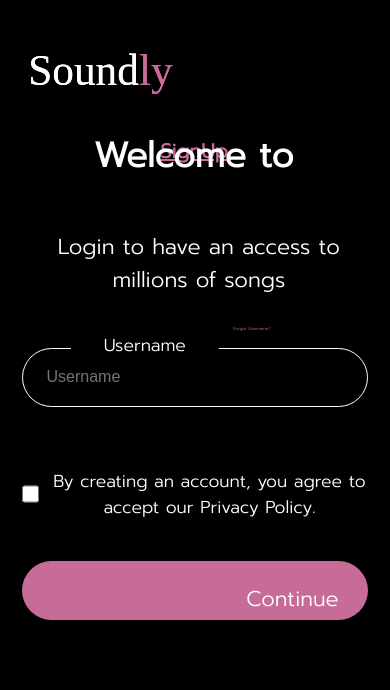
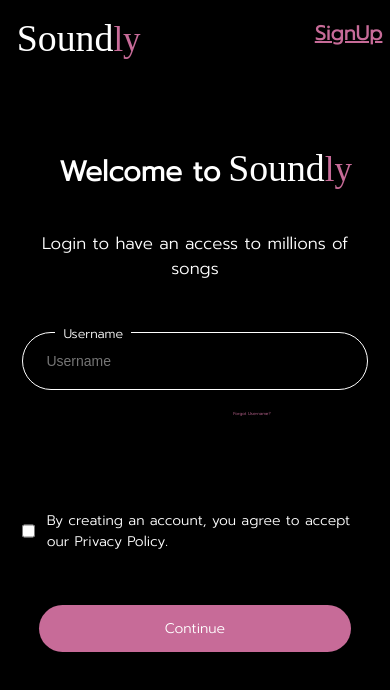
Before and after one commit to Somgupta786/soundly_Major, a React (Vite) app: page /login in a window 390 px wide. Shown: the top 690 px of the page. Built offline with nearby package versions, Linux system fonts and the light colour scheme; a web font is replaced by a local one.

Commit message:
create login and signup responsive

```diff
--- a/src/Components/Authentication/language.css
+++ b/src/Components/Authentication/language.css
@@ -1,10 +1,7 @@
 .languageCard{
     height: 69.3431vh;
     width: 30.46vw;
-    display: flex;
-    flex-direction: column;
-    flex-shrink: 0;
-    border-radius: 20px;
+    border-radius: 1.4vw;
     border: 1px solid #656565;
     background: var(--web-2-prim, #141416);
     /* top: 21.4vh;
@@ -12,7 +9,9 @@
     position: relative;
     top: 10.11vh;
     left: 11.11vw;
-    padding: 30px;
+    padding-left:2.5vw;
+    padding-right: 2.5vw;
+    padding-top: 4.3vh;
 }
 .languageFrame{
 width: 100%;
@@ -28,7 +27,7 @@ align-items: center;
     font-family: 'Prompt', sans-serif;
     font-size: 1.8rem;
     font-style: normal;
-    font-weight: 700;
+    font-weight: 900;
     line-height: 150%;
 
 
@@ -40,7 +39,7 @@ display: flex;
 flex-direction: column;
 align-items: flex-start;
 gap: 1rem;
-margin-top: 19px;
+margin-top: 2.3vh;
 }
 .languageLable{
     width: 100%;
@@ -67,6 +66,7 @@ line-height: 100%;
     height: 4.3vh;
     color: var(--web-tertiary, #C76B98);
     background: none;
+  align-self: flex-end;
 /* web/Para/reg/02 */
 font-family: 'Prompt', sans-serif;
 font-size: 1.4rem;
@@ -74,8 +74,8 @@ font-style: normal;
 font-weight: 400;
 line-height: 100%;
 /* position: relative; */
-margin-left: 78%;
-margin-top: 2.1vh;
+
+margin-top: 3vh;
 user-select: none;
 }
 .skipButton:hover{
--- a/src/Components/Authentication/selectArtist.jsx
+++ b/src/Components/Authentication/selectArtist.jsx
@@ -11,7 +11,7 @@ import { useState } from "react";
 export default function SelectArtist(){
 
 return(
-    <div className="mainContent">
+
     <div className="artistCard">
       <div className="artistFrame">
           <div className="artistText">
@@ -29,8 +29,10 @@ return(
                  <ArtistCard img={img6} name="Honey Singh"/>
               </div>
           </div>
+
       </div>
+      <div className="skipButton" onClick={() => Navigation('/artist')}>Skip</div>
     </div>
-  </div>
+
 );
 }
--- a/src/Components/Authentication/selectLanguage.jsx
+++ b/src/Components/Authentication/selectLanguage.jsx
@@ -21,9 +21,9 @@ export default function SelectLanguage() {
                  <LanguageBox title="Punjabi"/>
                  <LanguageBox title="Haryanvi"/>
             </div>
+            <div className="skipButton" onClick={() => Navigation('/artist')}>Skip</div>
+        </div>
 
-        </div>
-        <div className="skipButton" onClick={() => Navigation('/artist')}>Skip</div>
 
       </div>
     </div>
--- a/src/Components/Authentication/signUpCard.jsx
+++ b/src/Components/Authentication/signUpCard.jsx
@@ -99,7 +99,7 @@ export default function SignUpCard() {
   };
 
   return (
-    <div className="mainContent">
+
       <div className="signUpCard">
         <div className="signUpFrame">
           <form className="signUpFrame" onSubmit={continueHandler}>
@@ -153,6 +153,6 @@ export default function SignUpCard() {
           </form>
         </div>
       </div>
-    </div>
+
   );
 }
--- a/src/index.css
+++ b/src/index.css
@@ -39,7 +39,7 @@ html,body{
 
   display: flex;
    /* gap: 18.83%; */
-   gap: 68.6vw;
+   gap: 80%;
   width: 77.78vw;
   height: 4.8vh;
   margin-top: 2.4vh;
@@ -343,192 +343,8 @@ background: none;
   0% { transform: rotate(0deg); }
   100% { transform: rotate(360deg); }
 }
-@media (max-width:100px){
-  .signUpCard
-  {
-    width: 38vw;
-  }
-  .signUpFrame{
-    width: 30vw;
-  }
-  .welcomeText{
-    font-size: 2.4vw;
-
-  }
-  .loginText,.rememberText{
-font-size: 1.6vw;
-width: 21vw;
-  }
-  .rememberText{
-    height: 60px;
-  }
-  .loginField,.label{
-    width: 24vw;
-  }
-  .emailText{
-    width: 12vw;
-    font-size: 1.3vw;
-  }
-}
- @media (max-width:600px){
-.navItems,.search{
-  display: none;
-}
-.logoHeading{
- width: 28.611vw;
- height: 5vh;
- position: fixed;
- left:7.222vw ;
- top: 5.75vh;
- font-size: 11.11vw;
-}
-.logoHeadingEnd{
-  font-size: 11.11vw;
-}
-
-.loginContainer{
-  background-image: url();
-}
-.loginCard{
-  background: none;
-  border: none;
-}
-.loginFrame{
-  height:67vh ;
-  width:88.889vw ;
-  position: fixed;
-  left:5.556vw ;
-  top:16.5vh ;
-}
-.signUpCard{
-  background: none;
-  border: none;
-}
-.signUpFrame{
-  height:67vh ;
-  width:88.889vw ;
-  position: fixed;
-  left:5.556vw ;
-  top:16.5vh ;
-}
-.welcome{
-  width:51.667vw ;
-  height:11vh ;
-  position: fixed;
-  top:16.5vh;
-  left:24.167vw ;
-   /* display: flex;
- flex-direction: column;
- gap: 2vh; */
 
 
-/* web/Heading/bold/03 */
-
-
-}
-.welcomeText{
-  font-size: 8.88vw;
- color: #FFF;
-  font-family: 'Prompt', sans-serif;
-  font-style: normal;
-  font-weight: 700;
-  line-height: 100%;
-
-}
-.loginText{
-  width:78.889vw ;
-  height:7.5vh ;
-  font-size: 5.55vw;
-  position: relative;
-  top:9vh ;
-  left:1vw ;
-  margin-top: 16px;
-}
-.label{
-  width: 88.889vw;
-  height:9vh ;
-  position: relative;
-  top: 11.5vh;
-  margin-top: 32px;
-
-
-}
-.loginField{
-  width: 88.889vw;
-  height: 7vh;
-  border-radius: 11vw;
-border: 1px solid #FFF;
-}
-.emailText{
-  height: 4vh;
-  width: 37.833vw;
-  color: #FFF;
-  background-color: black;
-
-
-/* web/Para/reg/03 */
-font-family: 'Prompt', sans-serif;
-font-size: 4.44vw;
-font-style: normal;
-font-weight: 400;
-line-height: 100%;
-left: 12.67vw;
-bottom: 80%;
-}
-.rememberMe{
-  height:6vh ;
-  width:88.611vw ;
-  position: relative;
-  top: 8vh;
-  margin-top:32px;
-
-}
-.checkBox{
-  height: 18px;
-  width: 18px;
-}
-.rememberText{
-  height:6vh ;
-  width:85.611vw ;
-  color: #FFF;
-
-text-align: center;
-font-family: 'Prompt', sans-serif;
-font-size: 4.44vw;
-font-style: normal;
-font-weight: 400;
-line-height: 150%;
-}
-.submitLogin{
-  width:88.889vw ;
-  height:7.0000vh ;
-  margin-top: 9vh;
-  position: relative;
-  top: 4vh;
-}
-.continueButton{
-  width:24.4vw ;
-  height:4.5vh ;
-  position: relative;
-  left: 25vw;
-  top: 1vh;
-  font-size: 5.5vw;
-  white-space: nowrap;
-
-}
-.referLogin {
-  width:18.333vw ;
-  height: 4vh;
-  font-size: 6.66vw;
-  position: relative;
-  top: 10vh;
-  left: 30vw;
-  margin-top:32px;
-
-}
-
-
- }
   /* OTP CSS */
 .verifyEmail{
   width: 100%;
@@ -601,8 +417,7 @@ letter-spacing: 0.64px;
   height: 1.945vh;
   color: var(--web-tertiary, #C76B98);
   margin-top: 3.4vh;
- margin-left: auto;
- margin-right: auto;
+ text-align: center;
  user-select: none;
 /* web/Para/bold/03 */
 font-family:'Prompt', sans-serif;
@@ -627,8 +442,175 @@ line-height: 100%; /* 14px */
 
 }
 
+@media (max-Width:1211px){
+  .signUpCard{
+    width:35.46vw;
+  }
+  .signUpFrame{
+   gap: 1.4vh;
+  }
+  .loginCard{
+    width:35.46vw;
+  }
+  .loginFrame{
+   gap: 1.4vh;
+  }
+}
+@media (max-Width:1000px){
+  .signUpCard{
+    width:40.46vw;
+  }
+  .loginCard{
+    width:40.46vw;
+    height:70vh;
+  }
+ .welcomeText{
+   font-size: 2rem;
+ }
+ .logoHeading{
+  font-size: 2.7rem;
+ }
+ .loginText{
+  font-size:1.2rem;
+ }
+ .emailText{
+  font-size: 0.9rem;
+ }
+ .rememberText{
+  font-size:1rem;
+ }
+ .phoneLogin{
+  font-size: 1rem;
+ }
+ .continueButton{
+  font-size:1rem;
+ }
+
+
+}
+@media (max-Width:900px){
+  .signUpCard{
+    width:45.46vw;
+    left: 8vw;
+  }
+  .signUpFrame{
+   gap: 1.4vh;
+  }
+  .loginCard{
+    width:45.46vw;
+    left: 8vw;
+  }
+  .loginFrame{
+   gap: 1.4vh;
+  }
+
+
+
+}
 @media (max-Width:800px){
   .signUpCard{
-    width: 70vw;
+    width:60.46vw;
+    left: 20vw;
+    right: 20vw;
+
+  }
+  .signUpFrame{
+   gap: 1.4vh;
+  }
+  .loginCard{
+    width:60.46vw;
+    left: 20vw;
+    right: 20vw;
+
+  }
+  .loginFrame{
+   gap: 1.4vh;
+  }
+  .loginContainer{
+    background-image: url();
   }
 }
+@media (max-Width:640px){
+  .signUpCard{
+    width:380px;
+    left: 15vw;
+
+  }
+  .loginCard{
+    width:380px;
+    left: 15vw;
+
+  }
+   .navBar{
+    margin-left:4.3vw;
+   }
+
+
+
+}
+@media (max-Width:521px){
+  .signUpCard{
+    width:380px;
+    left: 10vw;
+
+  }
+  .loginCard{
+    width:380px;
+    left: 10vw;
+
+  }
+
+   .navBar{
+   gap:50vw;
+   }
+}
+@media (max-Width:475px){
+  .signUpCard{
+    width:100vw;
+    background-color: black;
+    left: 0;
+    right: 0;
+    top: 8vh;
+    padding: 5.55vw;
+    border: 0px;
+
+  }
+  .loginCard{
+    width:100vw;
+    background-color: black;
+    left: 0;
+    right: 0;
+    top: 8vh;
+    padding: 5.55vw;
+    border: 0px;
+
+  }
+  .welcome
+  {
+    gap:2vw;
+    /* margin-left:10vw; */
+    text-align: center;
+  }
+  .logoHeadingEnd{
+    font-size: 2.5rem;
+  }
+   .navBar{
+   gap:50vw;
+   }
+   .loginField{
+    border-radius: 8vw;
+   }
+   .emailText{
+    left: 4vh;
+    background-color: black;
+   }
+   html{
+    font-size: 17px;
+   }
+}
+@media (max-Width:400px)
+  {
+   html{
+    font-size: 14px;
+   }
+  }
```
